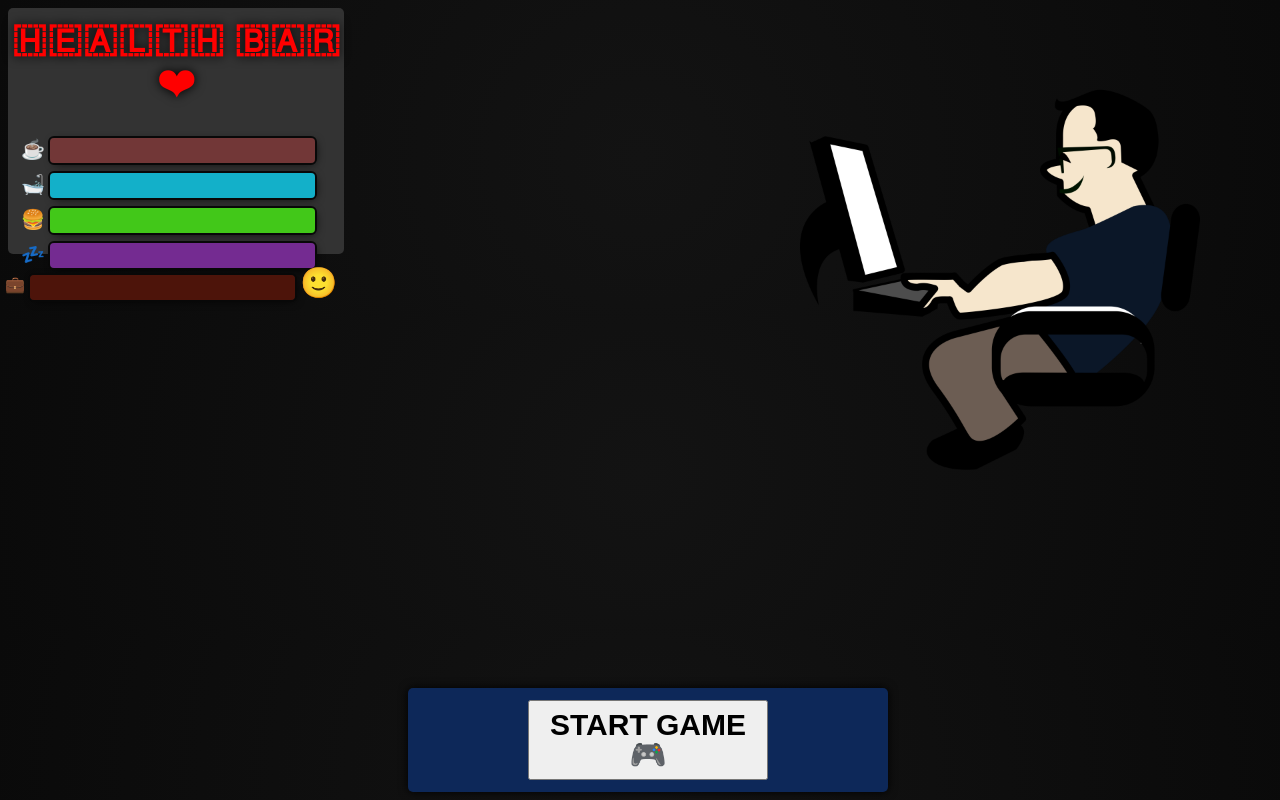
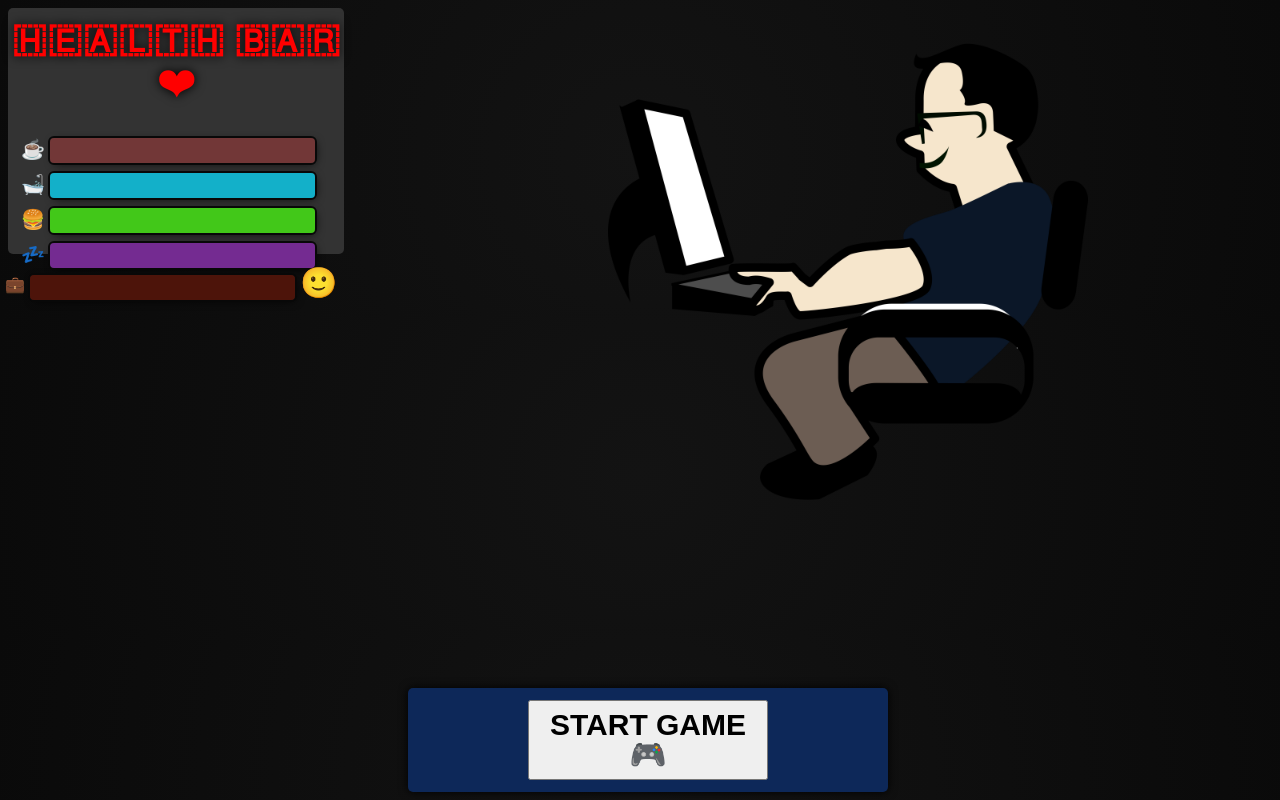
Before and after one commit to TorjeAmundsen/GET-Teamoppgave-Pet, a plain HTML site: page index.html in a window 1280 px wide. Drawn offline with Linux system fonts and the light colour scheme.

Commit message:
Update style.css

```diff
--- a/style.css
+++ b/style.css
@@ -230,9 +230,9 @@ button:disabled {
 
 .programmer {
     position: absolute;
-    top: 5rem;
-    right: 5rem;
-    height: 50vh;
+    top: 2rem;
+    right: 15%;
+    height: 60vh;
 }
 
 /*End*/
```
